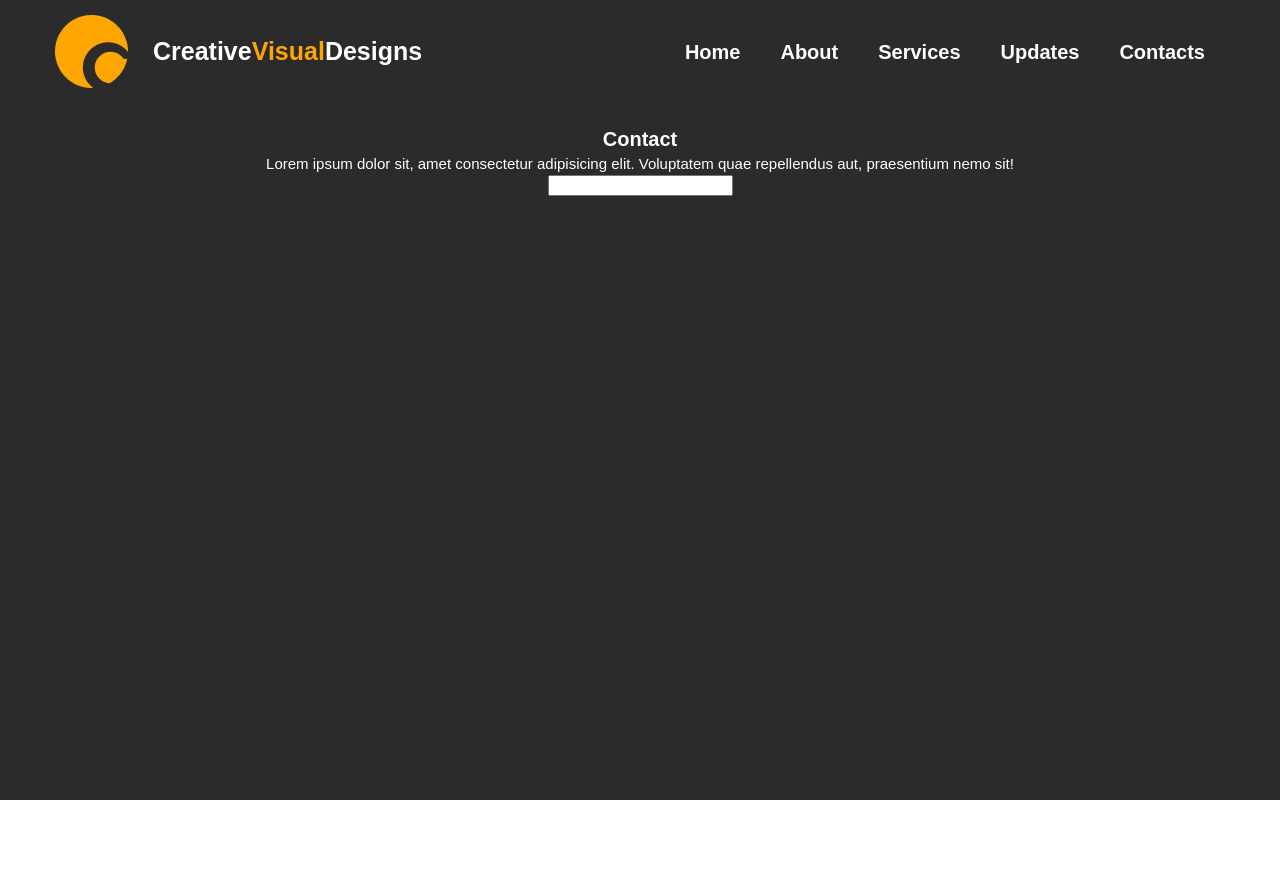
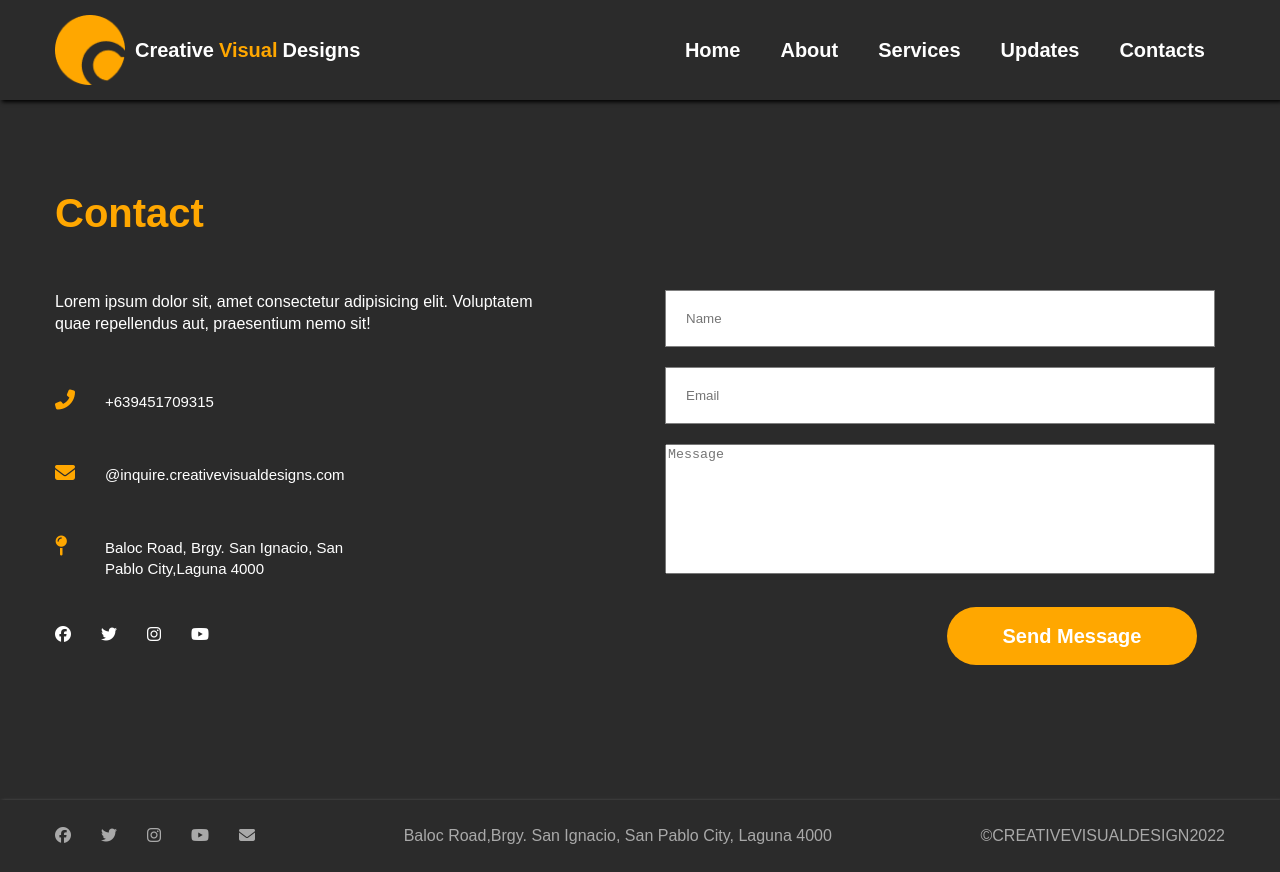
Before and after one commit to mariehericka/Final-output, a plain HTML site: page contacts.html in a window 1280 px wide. Before the commit the page ends 800 px from the top, so only its background shows below. Drawn offline with Linux system fonts and the light colour scheme.

Commit message:
CONTACT COMP

```diff
--- a/contacts.html
+++ b/contacts.html
@@ -3,12 +3,12 @@
 <head>
     <meta charset="UTF-8">
     <meta name="viewport" content="width=device-width, initial-scale=1.0">
-    <title>CONTACT US</title>
+    <title>CONTACT PAGE</title>
     <link rel="stylesheet" href="./style.css">
     <script src="https://kit.fontawesome.com/fe8690f441.js" crossorigin="anonymous"></script>
 </head>
 <body>
-    <header class="header">
+    <header class="header active">
         <div class="container">
             <div class="header__wrapper">
                 <div class="branding">
@@ -36,17 +36,68 @@
             </div>
         </div>
     </header>
-    <section class="contact">
+    <section class="contact__page">
         <div class="container">
-            <div class="contact__title">
-                <h2>Contact</h2>
-                <p>Lorem ipsum dolor sit, amet consectetur adipisicing elit. Voluptatem quae repellendus aut, praesentium nemo sit!</p>
-                <div class="contact__wrapper">
-                    <input type="text"name="" id="">
+            <div class="contact__p__wrapper">
+                <div class="contact__text">
+                    <div class="contact__p__title">
+                        <h3>Contact</h3>
+                        <p>Lorem ipsum dolor sit, amet consectetur adipisicing elit. Voluptatem quae repellendus aut, praesentium nemo sit!</p>
+                    </div>
+                    <table class="contact__p__detail">
+                        <tr>
+                            <td><i class="fa-solid fa-phone-flip"></i></td>
+                            <td>+639451709315</td>
+                        </tr>
+                        <tr>
+                            <td><i class="fa-solid fa-envelope"></i></td>
+                            <td>@inquire.creativevisualdesigns.com</td>
+                        </tr>
+                        <tr>
+                            <td><i class="fa-solid fa-map-pin"></i></td>
+                            <td>Baloc Road, Brgy. San Ignacio, San Pablo City,Laguna 4000</td>
+                        </tr>
+                    </table>
+                    <div class="logos">
+                        <ul>
+                            <li><a href=""><i class="fa-brands fa-facebook"></i></a></li>
+                            <li><a href=""><i class="fa-brands fa-twitter"></i></a></li>
+                            <li><a href=""><i class="fa-brands fa-instagram"></i></a></li>
+                            <li><a href=""><i class="fa-brands fa-youtube"></i></a></li>
+                        </ul>
+                    </div>
+                </div>
+                <div class="contact__form">
+                    <form action="">
+                        <input type="text"name="" id="" placeholder="Name">
+                        <input type="text"name="" id="" placeholder="Email">
+                        <textarea name="" id="" placeholder="Message"></textarea>
+                        <a href="" class="btn bg--primary">Send Message</a>
+                    </form>
                 </div>
             </div>
         </div>
     </section>
+</section>
+<footer class="footer active">
+    <div class="container">
+        <div class="footer__wrapper">
+            <div class="footer__logo">
+                <ul>
+                    <li><a href=""><i class="fa-brands fa-facebook"></i></a></li>
+                    <li><a href=""><i class="fa-brands fa-twitter"></i></a></li>
+                    <li><a href=""><i class="fa-brands fa-instagram"></i></a></li>
+                    <li><a href=""><i class="fa-brands fa-youtube"></i></a></li>
+                    <li><a href=""><i class="fa-solid fa-envelope"></i></a></li>
+                </ul>
+            </div>
+            <p>Baloc Road,Brgy. San Ignacio, San Pablo City, Laguna 4000</p>
+            <p>©CREATIVEVISUALDESIGN2022</p>
+        </div>
+    </div>
+</footer>
+<script src="./script.js"></script>
+</section>
     </div>
 </body>
 </html>
--- a/style.css
+++ b/style.css
@@ -136,12 +136,15 @@ img {
 }
 .branding {
   display: flex;
-  gap: 2.5rem;
+  gap: 1rem;
+}
+.branding img{
+  width:7rem;
 }
 .branding__text {
-  font-size: 2.5rem;
+  font-size: 2rem;
   display: flex;
-  justify-content: space-between;
+  gap:.5rem;
   width: 250px;
   align-items: center;
   font-weight: 600;
@@ -238,7 +241,6 @@ img {
   background: #ffffff;
   display: flex;
   align-items: center;
-  justify-content: space-between;
 }
 .banner__wrapper {
   display: flex;
@@ -275,6 +277,9 @@ img {
   color: #ffa700;
 }
 @media screen and (max-width: 500px) {
+  .container{
+    padding: 3rem;
+  }
   .banner__wrapper {
     display: flex;
     flex-direction: column;
@@ -292,6 +297,9 @@ img {
     width: 60%;
     align-items: center;
     text-align: center;
+  }
+  .banner__btn a:hover{
+    scale: 1;
   }
   .banner__img {
     display: none;
@@ -352,7 +360,10 @@ img {
 /* SERVICES BTN */
 .services__card:hover {
   scale: 1.1;
-  transition: 0.5s;
+  transition: .1s;
+}
+.services__card a:hover{
+  transform: rotateY(360deg);
 }
 
 @media screen and (max-width: 500px) {
@@ -404,9 +415,6 @@ img {
   }
   .about__wrapper {
     display: grid;
-  }
-  .about__content h2 {
-    margin-left: 8rem;
   }
   .about__content p {
     margin-left: 1rem;
@@ -517,50 +525,24 @@ img {
   justify-content: space-between;
 }
 .footer__wrapper p {
-  color: gray;
+  color:#a9a9a9;
 }
 .footer ul {
   display: flex;
   gap: 3rem;
 }
 .footer ul li a i {
-  color: gray;
+  color:#a9a9a9;
 }
 @media screen and (max-width: 500px) {
   .footer__wrapper {
     display: flex;
     flex-direction: column;
+    text-align:center;
+    font-size:1.4rem;
   }
 }
-/* REPEATABLE PATTERNS */
-.btn {
-  display: inline-block;
-  padding: 1.5rem 2rem;
-  color: #ffffff;
-  font-weight: 600;
-  border-radius: 5rem;
-  width: 25rem;
-  font-size: 2rem;
-  transition: 0.5 ease;
-  margin-top: 3rem;
-}
-.btn.bg--primary {
-  background-color: #ffa700;
-}
-.btn.bg--black {
-  background-color: #2b2b2b;
-}
-.bg--transparent {
-  display: inline-block;
-  padding: 1.5rem 2rem;
-  font-weight: 600;
-  border-radius: 5rem;
-  font-size: 2rem;
-  transition: 0.5 ease;
-  margin-top: 3rem;
-  border: 2px solid #2b2b2b;
-  color: #2b2b2b;
-}
+
 /* UPDATE BANNER */
 .update__banner {
   padding: 10rem 0;
@@ -666,14 +648,125 @@ img {
   color: #ffffff;
 }
 
-/* CONTACT */
-.contact{
-  background:#2b2b2b;
+@media screen and (max-width: 500px){
+  .update__wrapper {
+    display: grid;
+    grid-template-columns:1fr;
+    grid-gap: 5rem;
+  }
+}
+
+/* CONTACT PAGE*/
+.header.active{
+  color:white;
+  box-shadow:2px 2px 4px #000000;
+}
+.contact__p__wrapper{
+  display: grid;
+  grid-template-columns: 1fr 1fr;
+  grid-gap: 5rem;
+}
+.contact__page{
+    padding-top:12rem;
+    background:#2b2b2b;
+    height:100vh;
+}
+.contact__p__title h3{
+  color:#ffa700;
   padding-top:5rem;
-  height:100vh;
+  font-weight:800;
+  font-size:4rem;
 }
-.contact__title{
+.contact__p__title p{
   color:#ffffff;
-  padding:6rem;
-  justify-content:space-between;
+  width:50rem;
+  padding-top:5rem;
+  padding-bottom:5rem;
 }
+.contact__p__detail tr td{
+  padding-bottom:4.5rem;
+}
+.contact__p__detail tr td:first-child{
+    width:5rem;
+    color:#ffa700;
+    font-size:2rem;
+}
+.contact__p__detail tr td:last-child{
+  width:5rem;
+  color:#ffffff;
+  font-size:1.5rem;
+}
+.contact__form{
+  position:relative;
+  height:530px;
+}
+.contact__form form{
+  display:flex;
+  flex-direction:column;
+  gap:2rem;
+  padding-top:15.5rem;
+}
+.contact__form input{
+    width:55rem;
+    padding:2rem;
+    border:1px solid gray;
+  }
+  .contact__form a{
+    position:absolute;
+    bottom:0;
+    right:5%;
+    text-align:center;
+  }
+  .contact__form form a:hover{
+    scale:1.1;
+    transition: .5 ease;
+  }
+  .contact__p__wrapper textarea{
+    height:13rem;
+    resize:none;
+    width:55rem;
+  }
+  .logos ul{
+    display:flex;
+    align-items:center;
+    gap:3rem;
+  }
+  .logos ul li a{
+    color:#ffffff;
+  }
+
+  /* FOOTER */
+  .footer.active{
+    color:white;
+    box-shadow:2px 2px 4px #a9a9a9;
+  }
+
+  /* REPEATABLE PATTERNS */
+.btn {
+  display: inline-block;
+  padding: 1.5rem 2rem;
+  color: #ffffff;
+  font-weight: 600;
+  border-radius: 5rem;
+  width: 25rem;
+  font-size: 2rem;
+  transition: 0.5 ease;
+  margin-top: 3rem;
+}
+.btn.bg--primary {
+  background-color: #ffa700;
+}
+.btn.bg--black {
+  background-color: #2b2b2b;
+}
+.bg--transparent {
+  display: inline-block;
+  padding: 1.5rem 2rem;
+  font-weight: 600;
+  border-radius: 5rem;
+  font-size: 2rem;
+  transition: 0.5 ease;
+  margin-top: 3rem;
+  border: 2px solid #2b2b2b;
+  color: #2b2b2b;
+}
```
